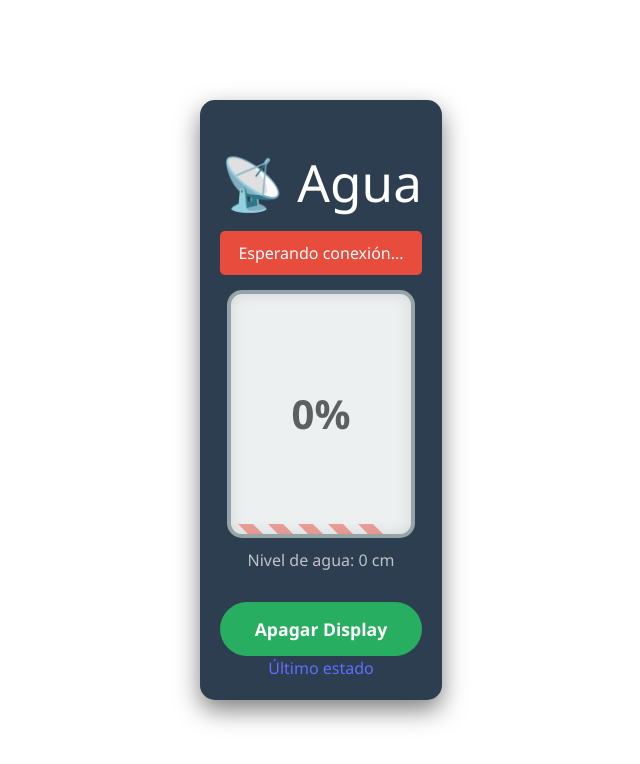
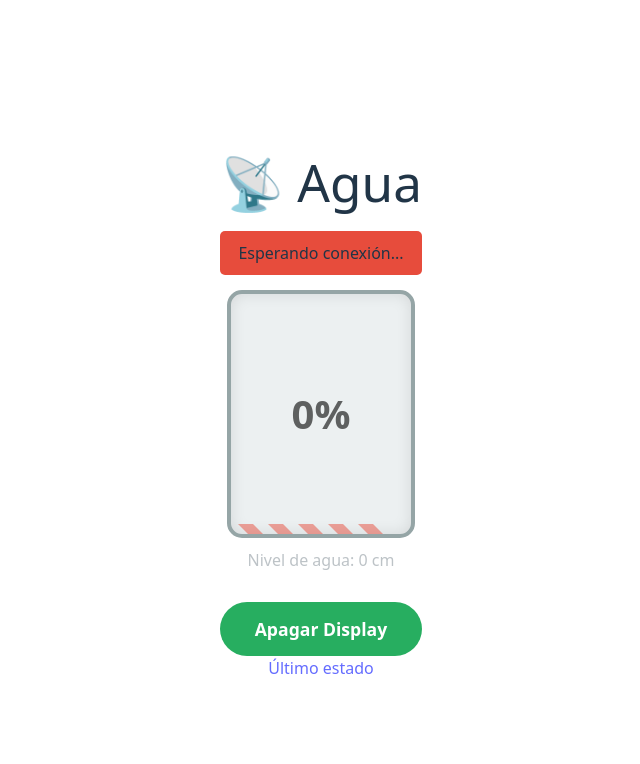
Before and after one commit to danielonofri/simbolar-api, a Vue app in the folder client/: page / in a window 1280 px wide. Shown: the top 764 px of the page, without its empty margins (319-959 px from the left). Built offline with nearby package versions, Linux system fonts and the light colour scheme; no server answers.

Commit message:
Distribución del contenedor

```diff
--- a/client/src/App.vue
+++ b/client/src/App.vue
@@ -136,16 +136,16 @@ const toggleCajaNegra = () => {
 </template>
 
 <style scoped>
-.contenedor {
-  font-family: 'Segoe UI', Tahoma, Geneva, Verdana, sans-serif;
-  text-align: center;
-  max-width: 500px;
-  margin: 30px auto;
-  padding: 20px;
-  background-color: #2c3e50;
-  border-radius: 15px;
-  color: white;
-  box-shadow: 0 10px 25px rgba(0, 0, 0, 0.5);
+.container {
+  display: flex;
+  flex-direction: column;
+  align-items: center;
+
+  /* CAMBIA ESTO: */
+  justify-content: flex-start; /* En lugar de center, que empiece arriba */
+  min-height: 100vh;           /* Asegura que ocupe todo el alto */
+  padding-top: 50px;           /* Dale un aire arriba para que el título no pegue al borde */
+  padding-bottom: 50px;        /* Para que la caja negra no pegue al fondo al abrirse */
 }
 
 .titulo {
```
